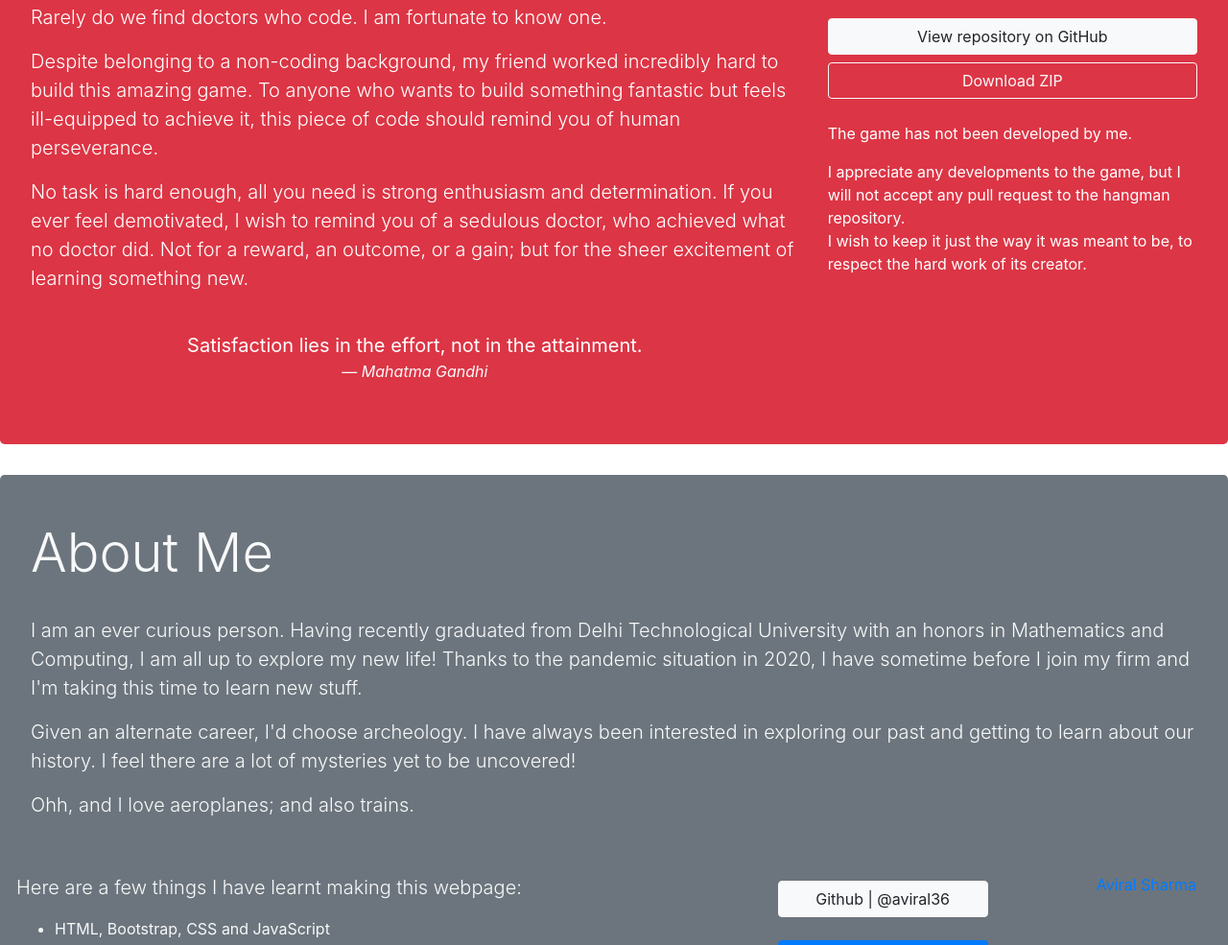
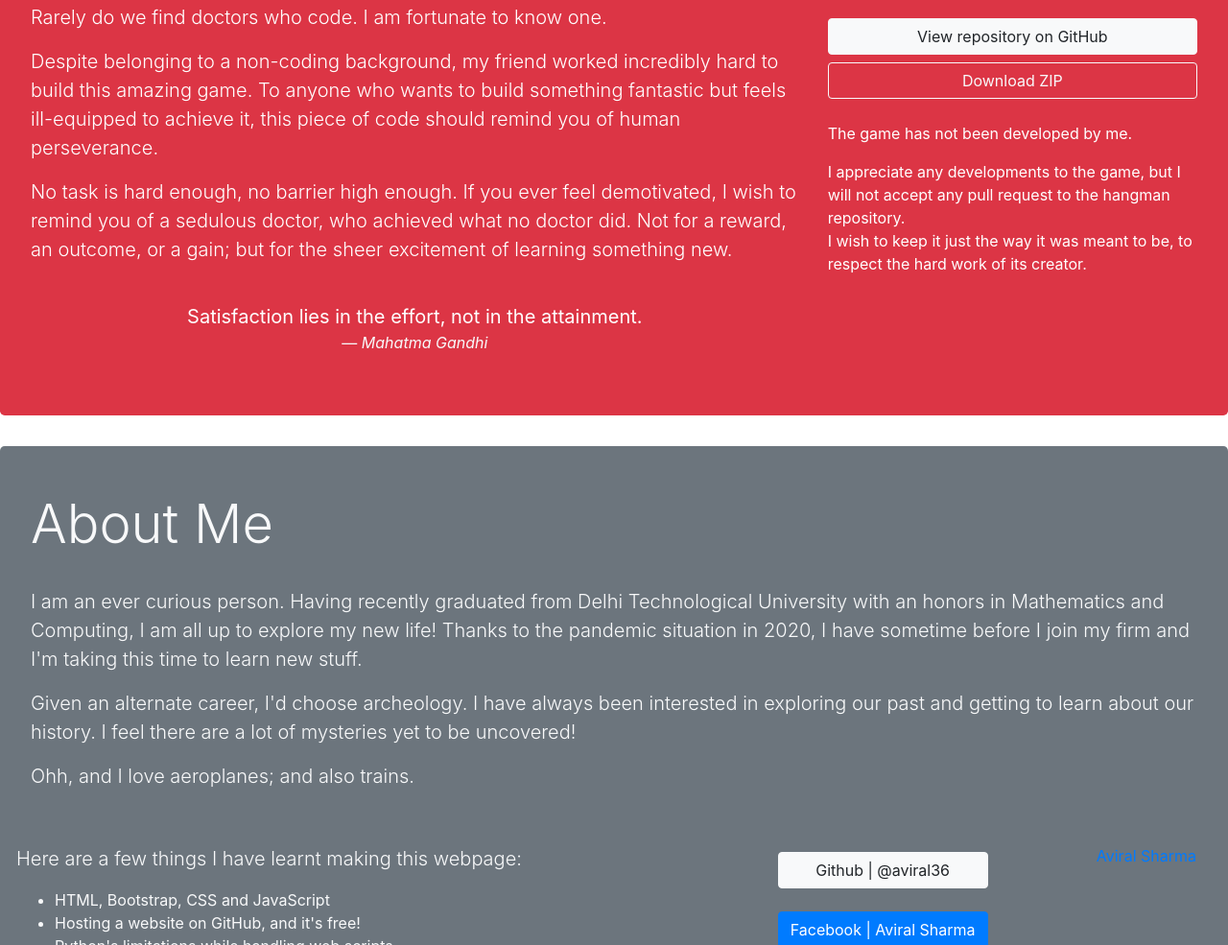
Before and after one commit to aviral36/aviral36.github.io, a plain HTML site: page index.html in a window 1280 px wide. Shown: the part 1472-2457 px from the top of the page at 96% size. Drawn offline with Linux system fonts and the light colour scheme.

Commit message:
Update index.html

```diff
--- a/index.html
+++ b/index.html
@@ -124,7 +124,7 @@
             <p class="lead">Despite belonging to a non-coding background, my friend worked incredibly
                 hard to build this amazing game. To anyone who wants to build something fantastic but feels ill-equipped
             to achieve it, this piece of code should remind you of human perseverance.</p>
-            <p class="lead">No task is hard enough, all you need is strong enthusiasm and determination.
+            <p class="lead">No task is hard enough, no barrier high enough.
                 If you ever feel demotivated, I wish to remind you of a sedulous doctor, who achieved what no doctor did.
             Not for a reward, an outcome, or a gain; but for the sheer excitement of learning something new.</p><br>
             <blockquote class="blockquote text-center">
```
